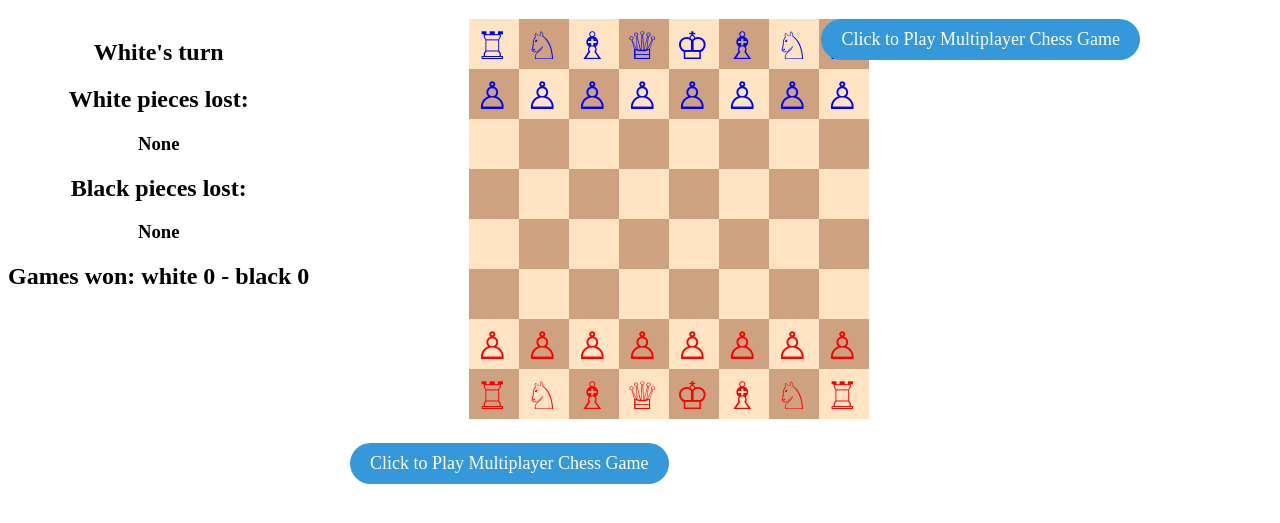
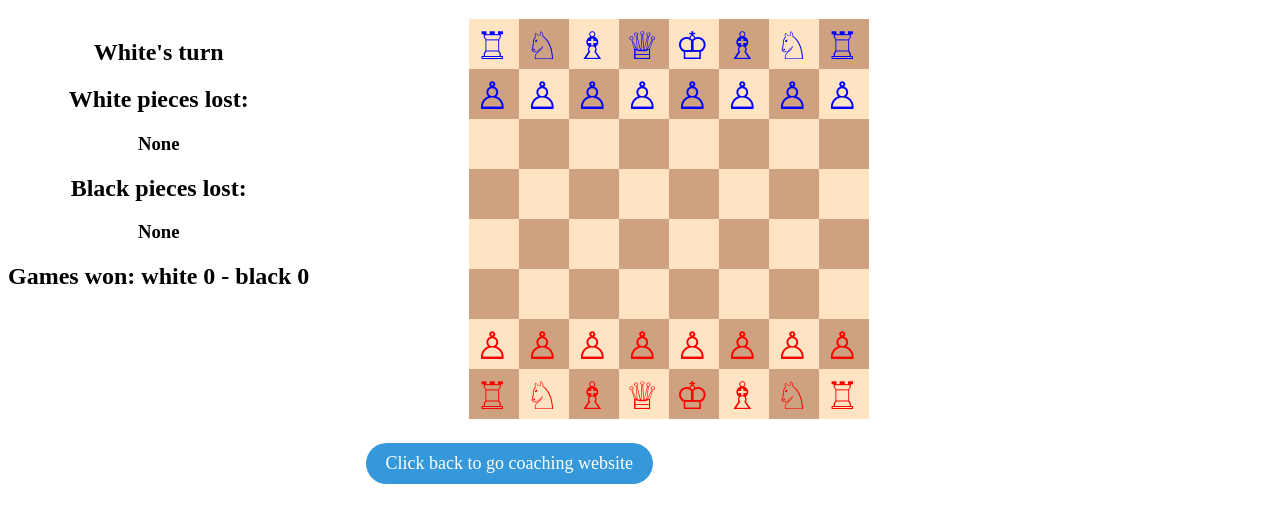
Before and after one commit to Kiruthikaponneswaran/multiplayer_chess, a plain HTML site: page index.html in a window 1280 px wide. Shown: the part 61-584 px from the top of the page. Drawn offline with Linux system fonts and the light colour scheme.

Commit message:
Update index.html

```diff
--- a/index.html
+++ b/index.html
@@ -50,12 +50,10 @@
 
 	    <canvas id="chessCanvas" width="400" height="400" style="margin-left:40%;"></canvas>
 	    <div id="custom-section">
-    <a class="custom-button" href="https://kiruthikaponneswaran.github.io/chess_coaching_/">Click to Play Multiplayer Chess Game</a>
+    <a class="custom-button" href="https://kiruthikaponneswaran.github.io/chess_coaching_/">Click back to go coaching website</a>
   </div>
     </div>
-	<div id="custom-section">
-    <a class="custom-button" href="https://kiruthikaponneswaran.github.io/chess_coaching_/">Click to Play Multiplayer Chess Game</a>
-  </div>
+
 <script>
 const BOARD_WIDTH = 8;
 const BOARD_HEIGHT = 8;
```
